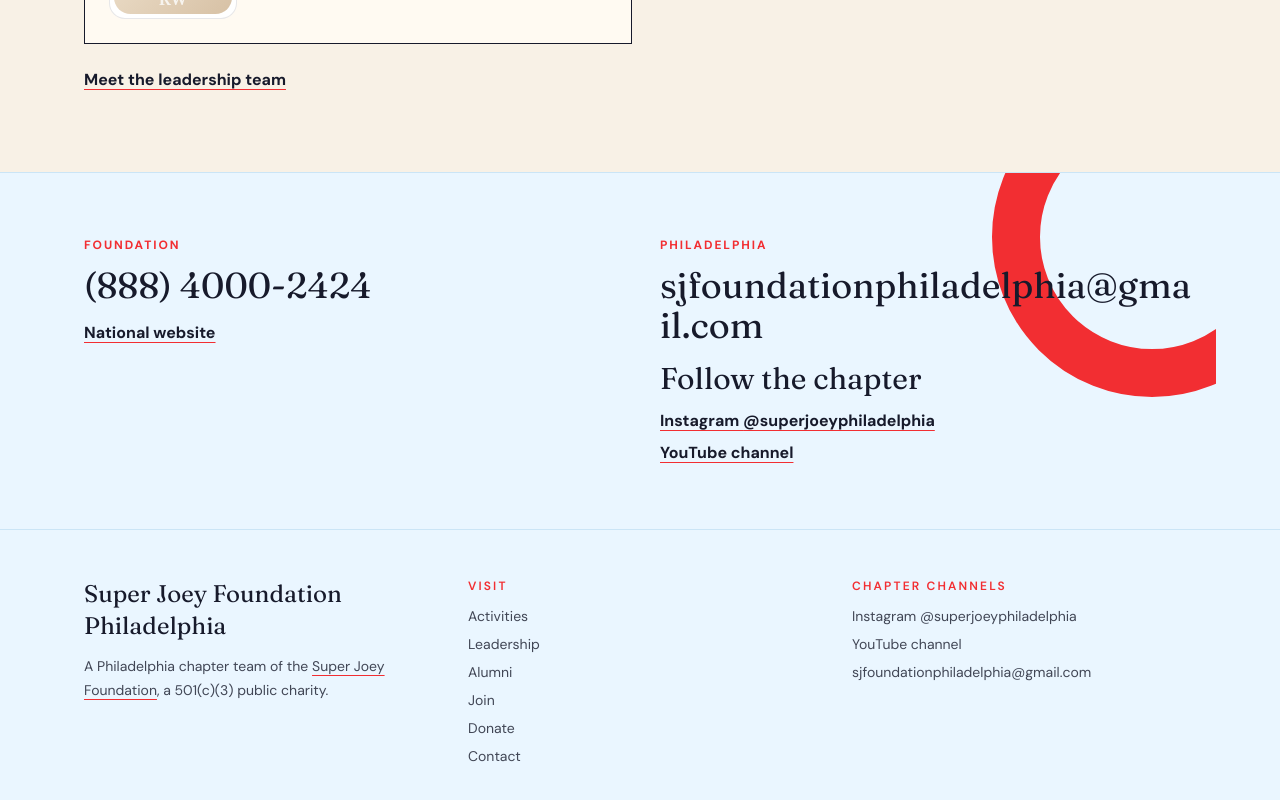
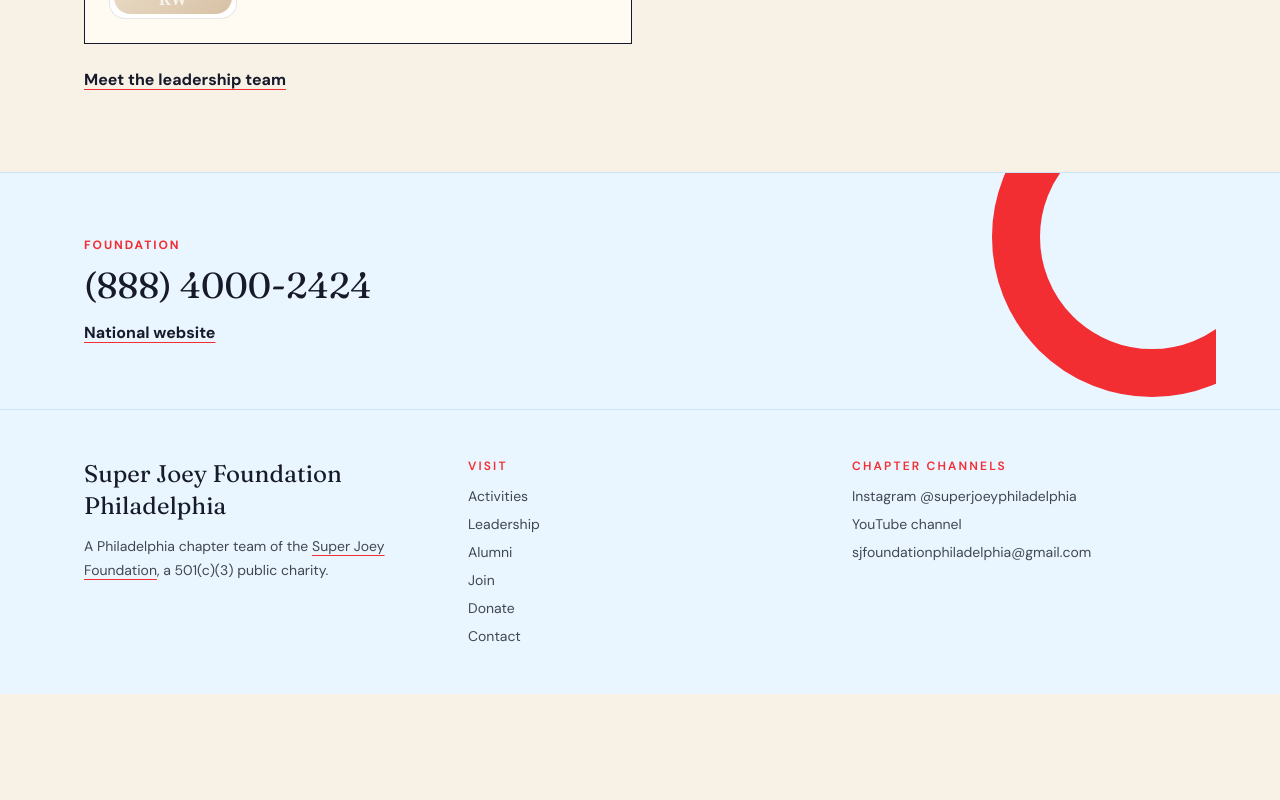
Before and after one commit to xiedong2000/super-joey-philadelphia, a Next.js app: page / in a window 1280 px wide. Shown: the part 6029-6829 px from the top of the page. After the commit the page ends 6723 px from the top, so only its background shows below. Built offline with nearby package versions, Linux system fonts and the light colour scheme.

Commit message:
Add Video to right activies and remove duplicate info in homepage since already in footer

```diff
--- a/app/page.tsx
+++ b/app/page.tsx
@@ -265,7 +265,7 @@
       </section>
 
       <section className="border-t border-[#bfdff3]/70 bg-[#eaf6ff] text-navy">
-        <div className="relative mx-auto grid w-full max-w-6xl gap-10 overflow-hidden px-5 py-16 md:grid-cols-2">
+        <div className="relative mx-auto grid w-full max-w-6xl gap-10 overflow-hidden px-5 py-16">
           <div
             className="pointer-events-none absolute -right-24 -top-24 hidden h-80 w-80 rounded-full border-[48px] border-ribbon md:block"
             aria-hidden="true"
@@ -281,25 +281,6 @@
               National website
             </a>
           </div>
-          <div className="relative">
-            <p className="text-xs font-bold uppercase tracking-[0.16em] text-ribbon">
-              Philadelphia
-            </p>
-            <p className="mt-3 font-serif text-3xl [overflow-wrap:anywhere] text-navy sm:text-4xl">
-              <a href={`mailto:${site.email}`}>{site.email}</a>
-            </p>
-            <p className="mt-4 font-serif text-3xl text-navy">Follow the chapter</p>
-            <p className="mt-3">
-              <a className="font-bold underline decoration-ribbon underline-offset-4" href={site.instagramUrl}>
-                Instagram {site.instagramHandle}
-              </a>
-            </p>
-            <p className="mt-2">
-              <a className="font-bold underline decoration-ribbon underline-offset-4" href={site.youtubeUrl}>
-                {site.youtubeLabel}
-              </a>
-            </p>
-          </div>
         </div>
       </section>
     </>
--- a/lib/content.ts
+++ b/lib/content.ts
@@ -184,7 +184,8 @@
   {
     id: "iVo_yG9zW1Q",
     title: "2026 The 6th Annual Spring Charity Concert",
-    year: "",
+    year: "2026",
+    activity: "charity-concert",
     short: true,
   },
   {
@@ -211,7 +212,9 @@
 ];
 
 export function videosFor(activity: string) {
-  return videos.filter((video) => video.activity === activity);
+  return videos
+    .filter((video) => video.activity === activity)
+    .sort((a, b) => Number(b.year || -1) - Number(a.year || -1));
 }
 
 export type Leader = {
```
